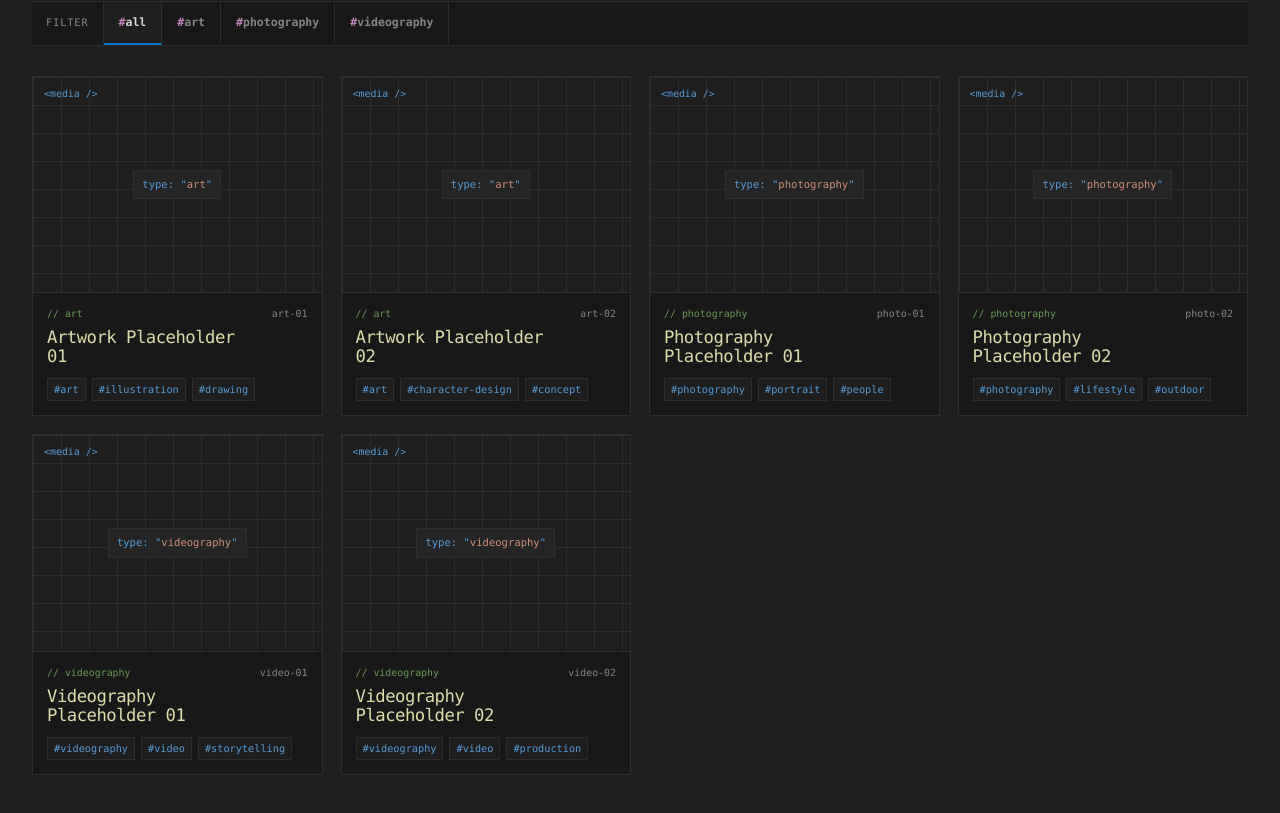
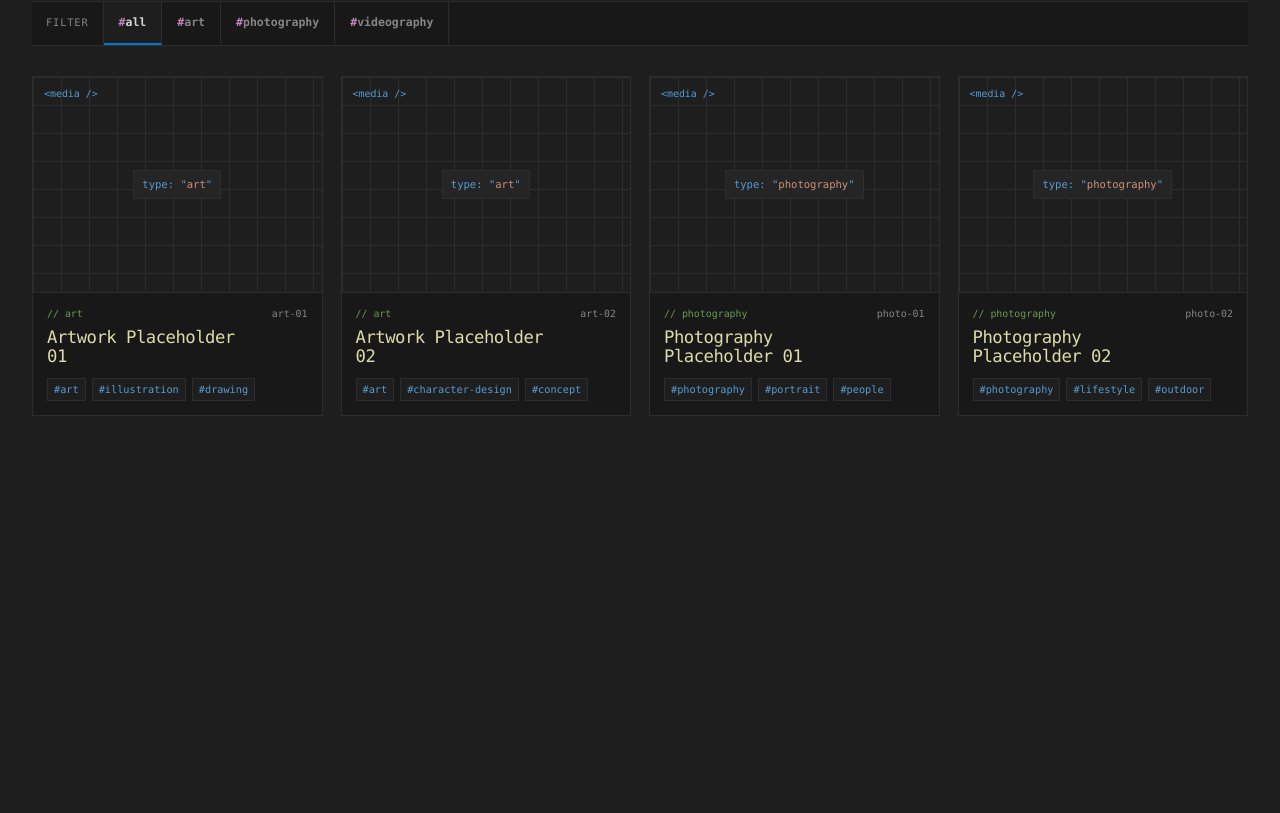
Before and after one commit to ronell-agustin/ronellagustin, a Next.js app: page /portfolio in a window 1280 px wide. Shown: the part 551-1364 px from the top of the page. After the commit the page ends 1077 px from the top, so only its background shows below. Built offline with nearby package versions, Linux system fonts and the light colour scheme.

Commit message:
Render YouTube uploads in creative work gallery

```diff
--- a/src/app/portfolio/PortfolioGallery.tsx
+++ b/src/app/portfolio/PortfolioGallery.tsx
@@ -6,15 +6,18 @@ import styles from "./portfolio.module.css";
 type PortfolioCategory = "art" | "photography" | "videography";
 type PortfolioFilter = "all" | PortfolioCategory;
 
-type PortfolioItem = {
+export type PortfolioItem = {
   id: string;
   title: string;
   category: PortfolioCategory;
   tags: string[];
   year?: string;
+  href?: string;
+  thumbnail?: string;
+  source?: "youtube";
 };
 
-const portfolioItems: PortfolioItem[] = [
+const manualPortfolioItems: PortfolioItem[] = [
   {
     id: "art-01",
     title: "Artwork Placeholder 01",
@@ -39,18 +42,6 @@ const portfolioItems: PortfolioItem[] = [
     category: "photography",
     tags: ["photography", "lifestyle", "outdoor"],
   },
-  {
-    id: "video-01",
-    title: "Videography Placeholder 01",
-    category: "videography",
-    tags: ["videography", "video", "storytelling"],
-  },
-  {
-    id: "video-02",
-    title: "Videography Placeholder 02",
-    category: "videography",
-    tags: ["videography", "video", "production"],
-  },
 ];
 
 const filters: { label: string; value: PortfolioFilter }[] = [
@@ -60,19 +51,26 @@ const filters: { label: string; value: PortfolioFilter }[] = [
   { label: "Videography", value: "videography" },
 ];
 
-function PortfolioCard({ item }: { item: PortfolioItem }) {
+function CardContents({ item }: { item: PortfolioItem }) {
   return (
-    <article className={styles.card} data-category={item.category} data-tags={item.tags.join(" ")}>
-      <div className={styles.placeholder} aria-hidden="true">
-        <span>{item.category}</span>
-      </div>
+    <>
+      {item.thumbnail ? (
+        <div className={styles.media}>
+          <img src={item.thumbnail} alt="" loading="lazy" />
+          {item.source === "youtube" && <span className={styles.sourceBadge}>YouTube</span>}
+        </div>
+      ) : (
+        <div className={styles.placeholder} aria-hidden="true">
+          <span>{item.category}</span>
+        </div>
+      )}
 
       <div className={styles.cardMeta}>
         <div>
           <p>{item.category}</p>
           <h2>{item.title}</h2>
         </div>
-        <span className={styles.index}>{item.id}</span>
+        <span className={styles.index}>{item.year ?? item.id}</span>
       </div>
 
       <div className={styles.tags} aria-label="Tags">
@@ -80,19 +78,45 @@ function PortfolioCard({ item }: { item: PortfolioItem }) {
           <span key={tag}>#{tag}</span>
         ))}
       </div>
+    </>
+  );
+}
+
+function PortfolioCard({ item }: { item: PortfolioItem }) {
+  const cardProps = {
+    className: styles.card,
+    "data-category": item.category,
+    "data-tags": item.tags.join(" "),
+  };
+
+  if (item.href) {
+    return (
+      <a {...cardProps} href={item.href} target="_blank" rel="noreferrer" aria-label={`${item.title} on YouTube`}>
+        <CardContents item={item} />
+      </a>
+    );
+  }
+
+  return (
+    <article {...cardProps}>
+      <CardContents item={item} />
     </article>
   );
 }
 
-export default function PortfolioGallery() {
+export default function PortfolioGallery({ youtubeItems = [] }: { youtubeItems?: PortfolioItem[] }) {
   const [activeFilter, setActiveFilter] = useState<PortfolioFilter>("all");
+  const portfolioItems = useMemo(
+    () => [...youtubeItems, ...manualPortfolioItems],
+    [youtubeItems],
+  );
 
   const visibleItems = useMemo(
     () =>
       activeFilter === "all"
         ? portfolioItems
         : portfolioItems.filter((item) => item.tags.includes(activeFilter)),
-    [activeFilter],
+    [activeFilter, portfolioItems],
   );
 
   return (
```
